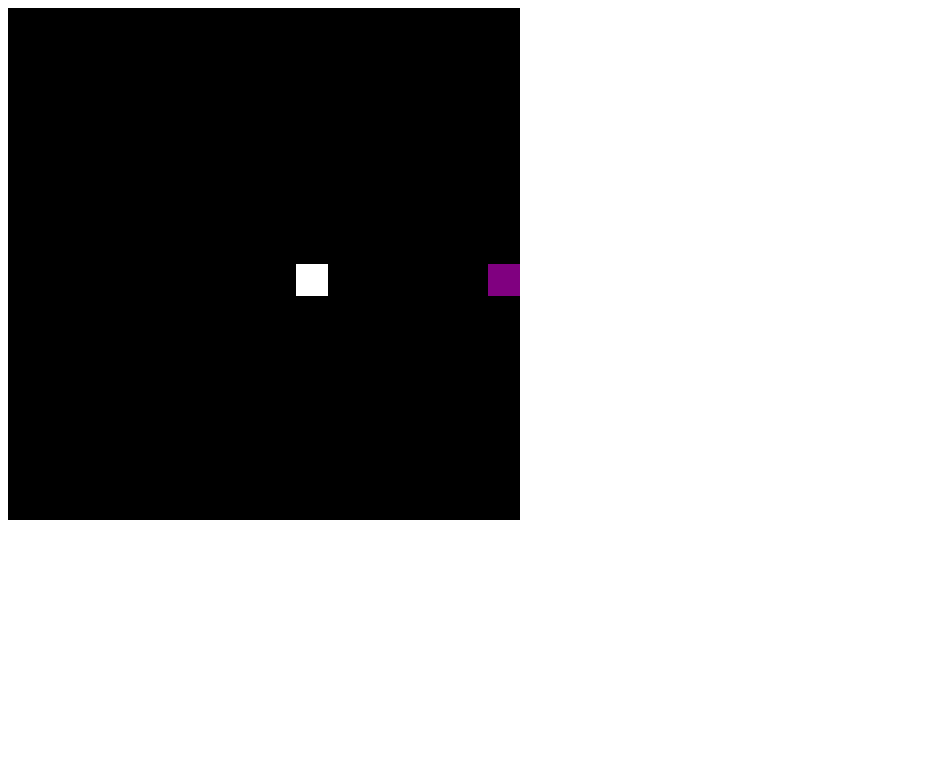
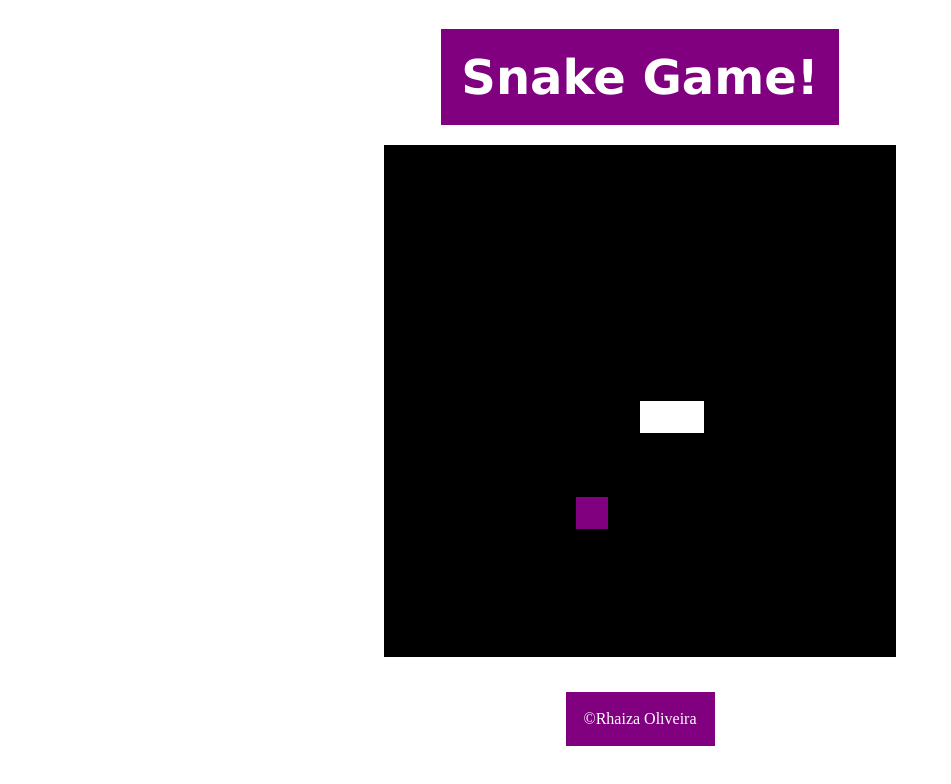
Before and after one commit to Rhaoliver/snake.challenge.dio, a plain HTML site: page index.html in a window 1280 px wide. Shown: the whole page, without its empty margins (0-951 px from the left). Drawn offline with Linux system fonts and the light colour scheme.

Commit message:
Feat game over (#5)
* add direction

* add changes drawfood

* add changes game-over

```diff
--- a/index.html
+++ b/index.html
@@ -8,9 +8,18 @@
     <link rel="stylesheet" href="style/style.css">
     <script defer src="javascript/script.js"></script>
 
-    <title>Snake Game</title>
+    <title>SNAKE GAME</title>
 </head>
 <body>
+    <header>
+        <div class="container">
+            <h1>Snake Game!</h1>
+        </div>
+    </header>
+
     <canvas id="snake" width="512" height="512"></canvas>
 </body>
+<footer>
+    <p> &copyRhaiza Oliveira</p>
+</footer>
 </html>
--- a/javascript/script.js
+++ b/javascript/script.js
@@ -45,6 +45,13 @@ function iniciarJogo(){
     if(snake[0].y > 15 * box && direction == "down") snake[0].x = 0;
     if(snake[0].y < 0 && direction == "up") snake[0].y = 16 * box;
 
+    for(i = 1; i < snake.length; i++){
+        if(snake[0].x == snake[i].x && snake[0].y == snake[i].y){
+            clearInterval(jogo);
+            alert('Game Over :(')
+        }
+    }
+
     criarBG();
     criarCobrinha();
     drawFood();
@@ -57,7 +64,13 @@ function iniciarJogo(){
     if(direction == "up") snakeY -= box;
     if(direction == "down") snakeY += box;
 
-    snake.pop();
+    if(snakeX != food.x || snakeY != food.y){
+        snake.pop();
+    }
+    else{food.x = Math.floor(Math.random() * 15 + 1) * box;
+        food.y = Math.floor(Math.random() * 15 + 1) * box;
+    }
+
 
     let newHead = {
         x: snakeX,
--- a/style/style.css
+++ b/style/style.css
@@ -0,0 +1,36 @@
+* {
+    margin: 0;
+    padding: 0;
+    box-sizing: border-box;
+}
+
+header {
+    display: inline;
+    background-color: purple;
+    color:  white;
+    font-family: 'Lucida Sans', 'Lucida Sans Regular', 'Lucida Grande', 'Lucida Sans Unicode', Geneva, Verdana, sans-serif;
+    font-weight: bold;
+    font-size: 24px;
+    text-align: center;
+    margin-bottom: 20px;
+    margin-top: 15px;
+    padding: 20px;
+}
+
+body {
+    height: 95vh;
+    width: 95;
+    display: flex;
+    justify-content: center;
+    align-items: center;
+    flex-direction: column;
+
+}
+
+
+footer {
+    background-color: purple;
+    color: white;
+    margin-top: 35px;
+    padding: 18px;
+}
```
